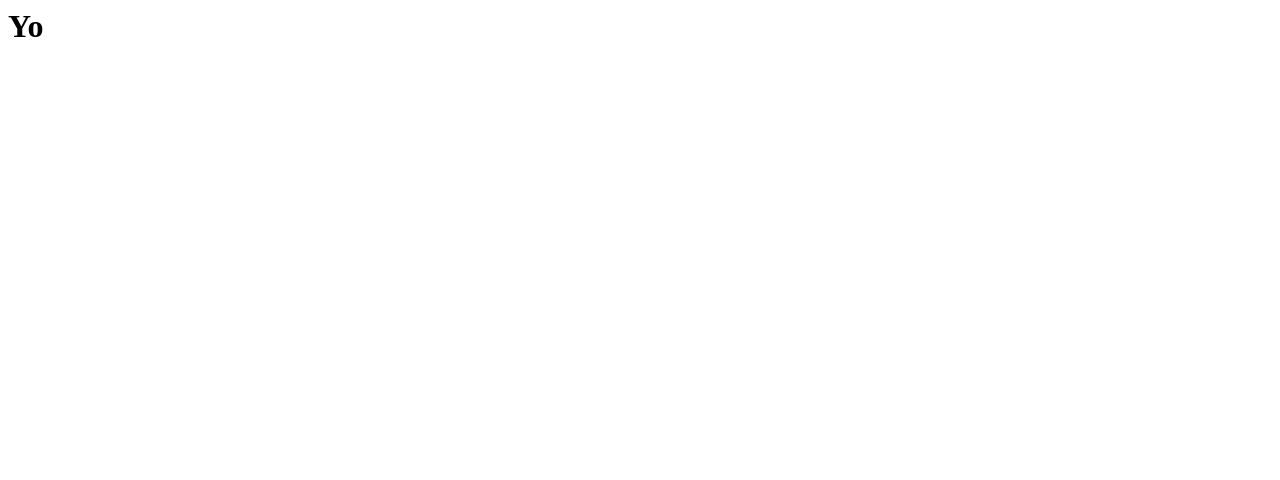
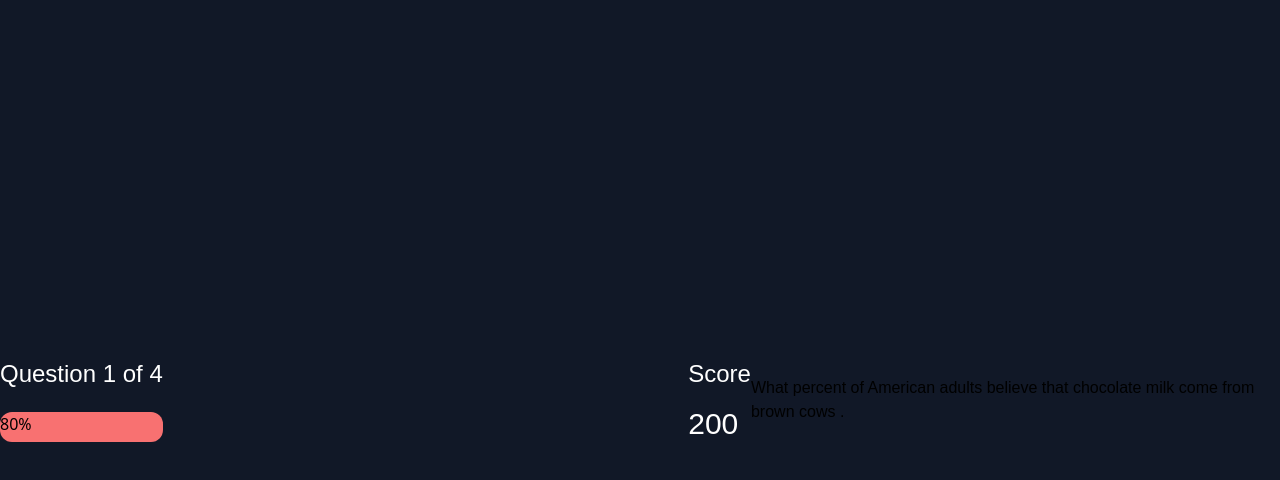
Before and after one commit to williambaele/quiz, a plain HTML site: page game.html in a window 1280 px wide. Drawn offline with nearby package versions, Linux system fonts and the light colour scheme; a web font is replaced by a local one.

Commit message:
Game page

```diff
--- a/game.html
+++ b/game.html
@@ -1 +1,31 @@
-<h1>Yo</h1>
+<!DOCTYPE html>
+<html lang="en">
+<head>
+  <meta charset="UTF-8">
+  <meta http-equiv="X-UA-Compatible" content="IE=edge">
+  <meta name="viewport" content="width=device-width, initial-scale=1.0">
+  <title>Game</title>
+  <script src="https://cdn.tailwindcss.com"></script>
+  <link rel="stylesheet" href="style.css">
+</head>
+<body class="bg-gray-900 ">
+  <div class="h-screen flex items-center justify-center container mx-auto">
+    <!-- HEAD OF THE QUIZZ-->
+    <div class="flex justify-between w-full md:w-2/3 px-4 md:px-0">
+      <div class="grid gap-4">
+        <h2 class="text-2xl text-white">Question 1 of 4</h2>
+        <a class="rounded-xl bg-red-400">80%</a>
+      </div>
+      <div class="grid gap-4">
+        <h2 class="text-2xl text-white">Score</h2>
+        <h2 class="text-3xl text-white">200</h2>
+      </div>
+    </div>
+    <!-- QUESTION -->
+    <div class="flex">
+      <h2>What percent of American adults believe that chocolate milk come from brown cows .</h2>
+    </div>
+  </div>
+
+</body>
+</html>
--- a/style.css
+++ b/style.css
@@ -2,7 +2,7 @@
 @import url('https://fonts.googleapis.com/css2?family=Monda:wght@700&family=Nobile:ital@0;1&display=swap');
 @import url('https://fonts.googleapis.com/css2?family=Nobile:ital@1&family=Roboto+Mono&display=swap');
 
-h1 {
+h1,h2,h3 {
   font-family: 'Monda', sans-serif;
 }
 
```
